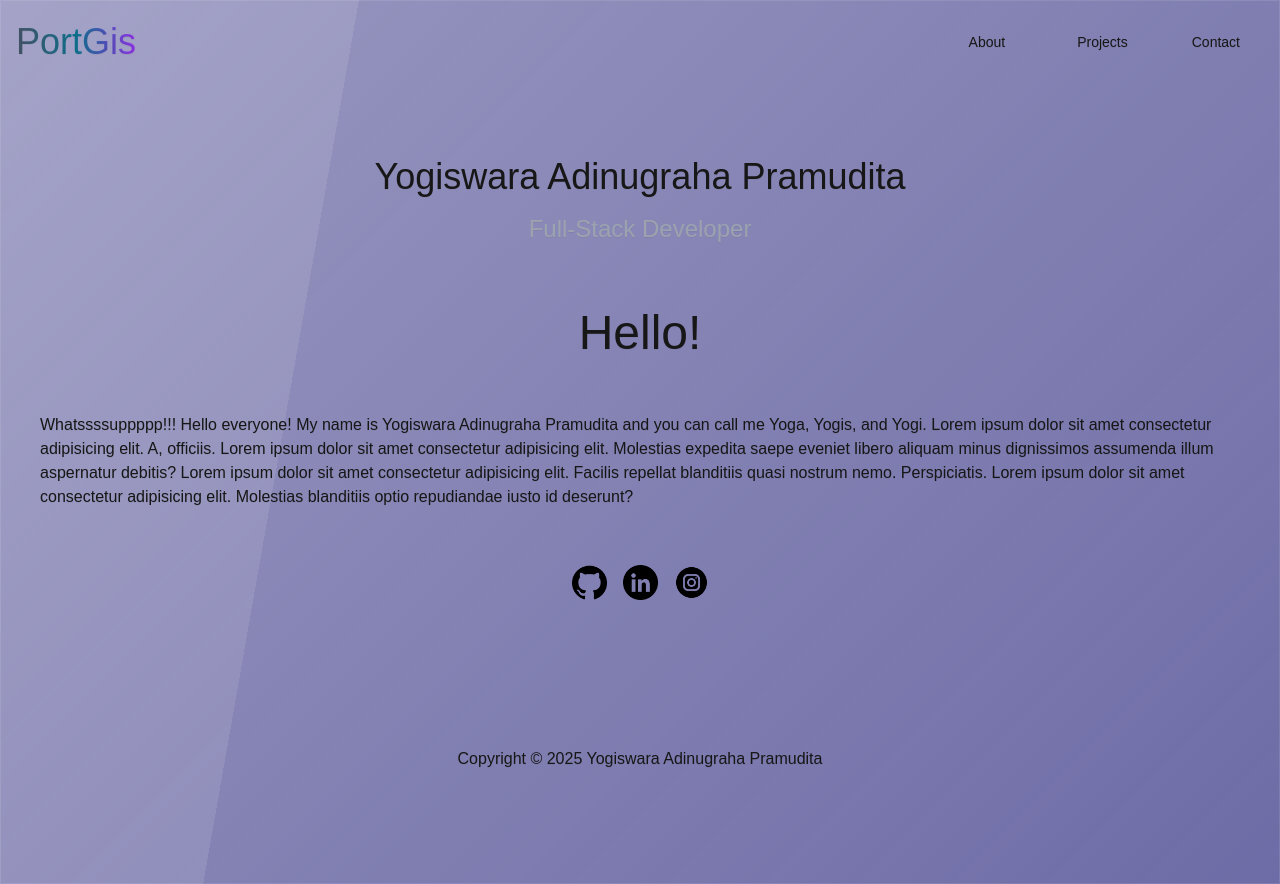
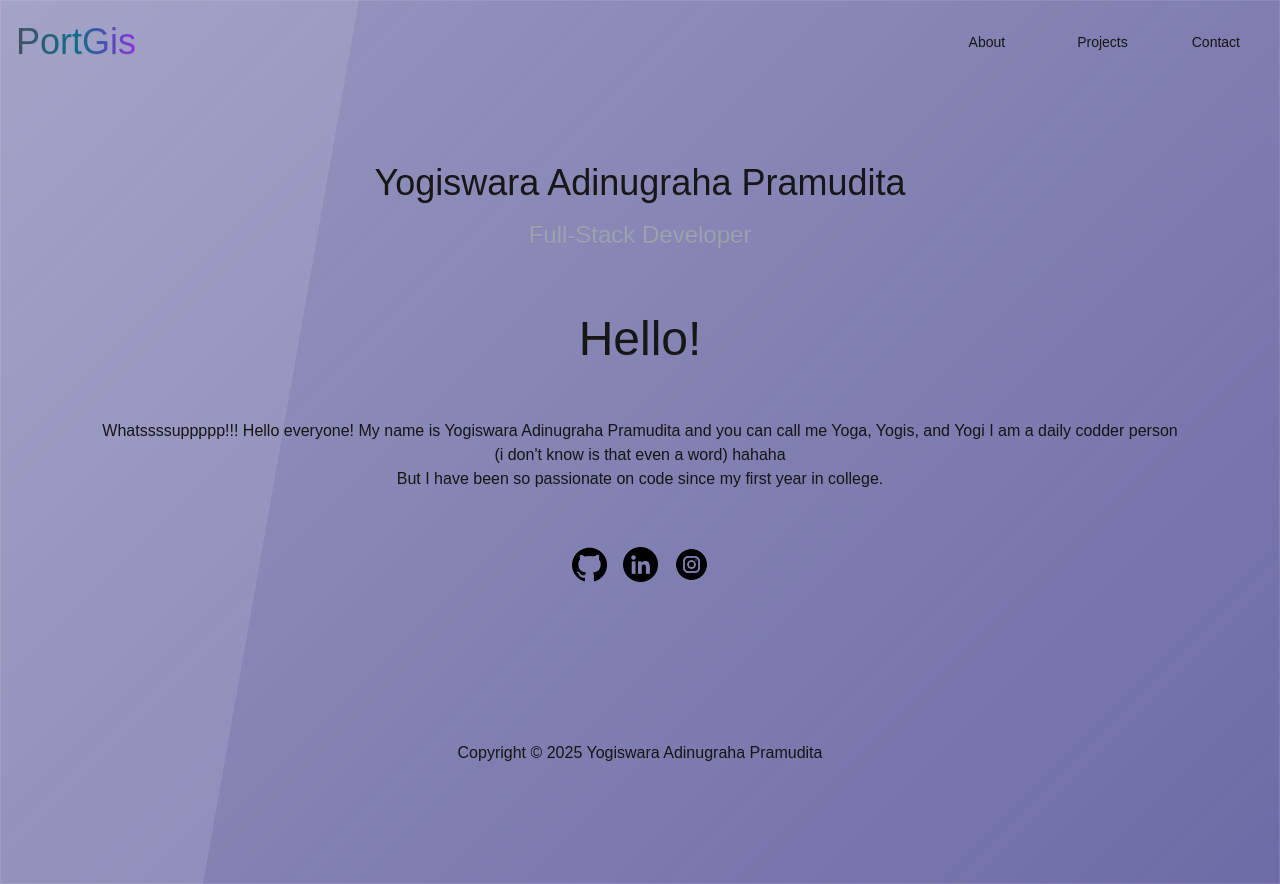
Before and after one commit to yogisyo16/porto-by-yogis, a Next.js app: page / in a window 1280 px wide. Built offline with nearby package versions, Linux system fonts and the light colour scheme; a web font is replaced by a local one.

Commit message:
new update from about and projects

```diff
--- a/src/app/page.tsx
+++ b/src/app/page.tsx
@@ -17,16 +17,11 @@ export default function Home() {
           </h2>
           <div className="flex flex-col mt-12 gap-4">
             <h3 className="text-5xl text-center">Hello!</h3>
-            <p className="flex-wrap mx-10 my-10 md:text-start sm:text-start">
+            <p className="flex-wrap mx-10 my-10 text-center md:text-center sm:text-center">
               Whatssssuppppp!!! Hello everyone! My name is Yogiswara Adinugraha
-              Pramudita and you can call me Yoga, Yogis, and Yogi. Lorem ipsum
-              dolor sit amet consectetur adipisicing elit. A, officiis. Lorem
-              ipsum dolor sit amet consectetur adipisicing elit. Molestias
-              expedita saepe eveniet libero aliquam minus dignissimos assumenda
-              illum aspernatur debitis? Lorem ipsum dolor sit amet consectetur
-              adipisicing elit. Facilis repellat blanditiis quasi nostrum nemo.
-              Perspiciatis. Lorem ipsum dolor sit amet consectetur adipisicing
-              elit. Molestias blanditiis optio repudiandae iusto id deserunt?
+              Pramudita and you can call me Yoga, Yogis, and Yogi I am a daily codder person
+              <br />(i don't know is that even a word) hahaha
+              <br />But I have been so passionate on code since my first year in college.
             </p>
           </div>
         </div>
--- a/src/app/projects/page.tsx
+++ b/src/app/projects/page.tsx
@@ -9,10 +9,22 @@ return (
   <div className="grid items-center justify-items-center min-h-screen">
     <main className="flex flex-col gap-4 row-start-1 md:items-center sm:items-center">
       <div className="flex flex-col gap-4">
-            <h1 className="text-4xl text-center">
-                Projects
+        <h1 className="text-4xl text-center">Projects</h1>
+        <div className="flex flex-col gap-8 p-6 items-center border-neutral-950 border-2 shadow-xl shadow-slate-800 bg-slate-500">
+          <h1 className="text-3xl text-start sm:text-center md:text-center">
+            Sistem PPDB SMP Maria Immaculata
           </h1>
-            <Image src="/images/Pro Display XDR.png" width={300} height={300} sizes="(max-width: 768px) 100vw, (max-width: 1200px) 50vw, 33vw" alt="LinkedIn Yogiswara" />
+          <Image
+            src="/images/Pro Display XDR.png"
+            width={300}
+            height={300}
+            sizes="(max-width: 768px) 100vw, (max-width: 1200px) 50vw, 33vw"
+            alt="LinkedIn Yogiswara"
+          />
+          <div className="flex flex-col col-span-2">
+            <p>Lorem ipsum dolor sit, amet consectetur adipisicing elit. Fugit quo numquam facilis id nemo dignissimos assumenda veritatis necessitatibus itaque repellat!</p>
+          </div>
+        </div>
       </div>
       <div className="flex flex-row gap-4 items-center">
         <Link href="https://github.com/yogisyo16" target="_blank">
@@ -22,17 +34,30 @@ return (
               scale: 1.3,
             }}
           >
-                    <Image src="/icons/github.png" width={35} height={35} alt="GitHub Yogiswara" />
+            <Image
+              src="/icons/github.png"
+              width={35}
+              height={35}
+              alt="GitHub Yogiswara"
+            />
           </motion.div>
         </Link>
-            <Link href="https://www.linkedin.com/in/yogiswara-adinugraha/" target="_blank">
+        <Link
+          href="https://www.linkedin.com/in/yogiswara-adinugraha/"
+          target="_blank"
+        >
           <motion.div
             className="hover:bg-slate-500 rounded-xl"
             whileHover={{
               scale: 1.3,
             }}
           >
-                    <Image src="/icons/linkedin.png" width={35} height={35} alt="LinkedIn Yogiswara" />
+            <Image
+              src="/icons/linkedin.png"
+              width={35}
+              height={35}
+              alt="LinkedIn Yogiswara"
+            />
           </motion.div>
         </Link>
         <Link href="https://www.instagram.com/yogiss_1010/" target="_blank">
@@ -42,7 +67,12 @@ return (
               scale: 1.3,
             }}
           >
-                    <Image src="/icons/instagram.png" width={35} height={35} alt="Instagram Yogiswara" />
+            <Image
+              src="/icons/instagram.png"
+              width={35}
+              height={35}
+              alt="Instagram Yogiswara"
+            />
           </motion.div>
         </Link>
       </div>
```
Also changed, not shown: 1 other file (tests, documents, lock files or other folders). Lines whose indentation alone changed are shown as unchanged.
